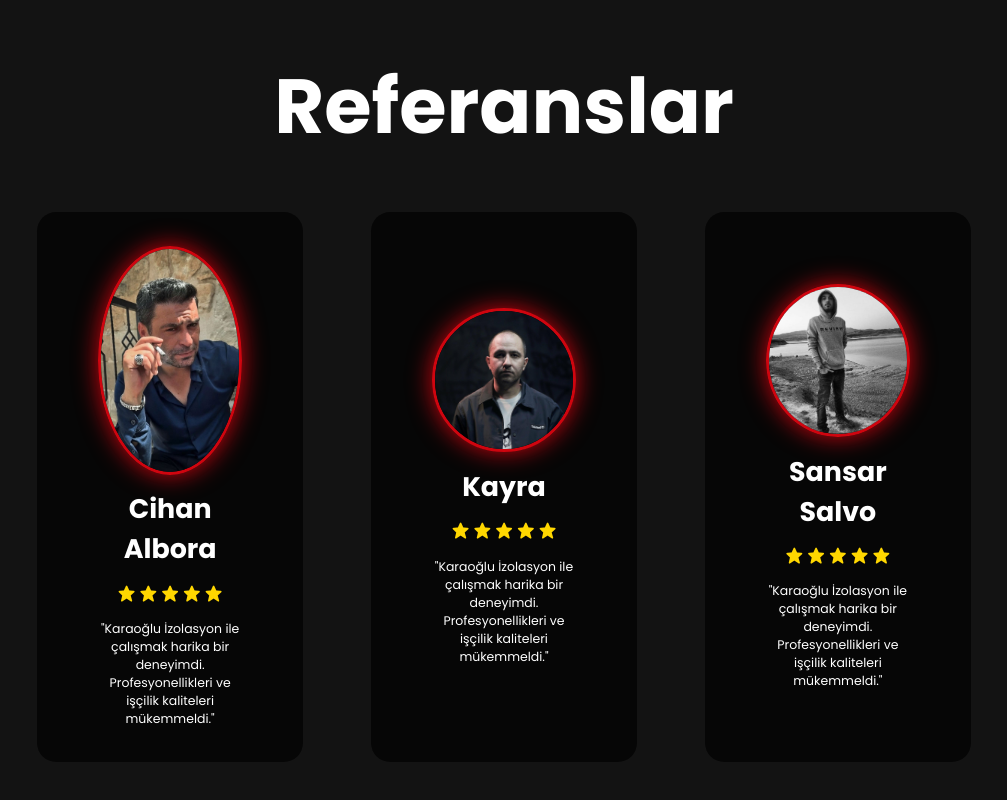
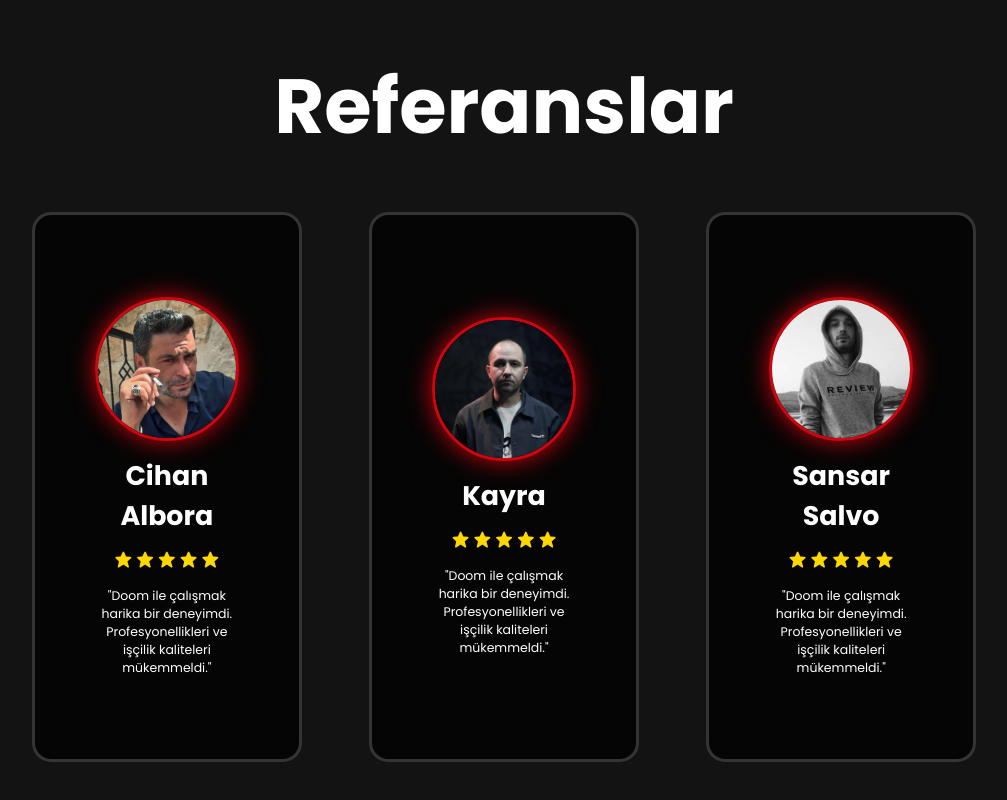
Before and after one commit to umutfr/Karaoglu-Izolasyon-Web-Site, a website: page index.html in a window 1280 px wide. Shown: the part 3284-4084 px from the top of the page, without its empty margins (136-1143 px from the left). Drawn offline with nearby package versions, Linux system fonts and the light colour scheme.

Commit message:
Referans ve fotograf duzenlemeleri

```diff
--- a/index.html
+++ b/index.html
@@ -149,7 +149,7 @@
 
       <div class="wrapper">
         <div class="testimonial-item">
-          <img src="img/cihan.jpg" alt="Karaoglu Gallery Image 1">
+          <img src="img/cihan2.jpg" alt="Karaoglu Gallery Image 1">
           <h2>Cihan Albora</h2>
           <div class="rating">
           <i class='bx  bxs-star'  ></i>
@@ -158,12 +158,12 @@
           <i class='bx  bxs-star'  ></i>
           <i class='bx  bxs-star'  ></i>
         </div>
-        <p> "Karaoğlu İzolasyon ile çalışmak harika bir deneyimdi. Profesyonellikleri ve işçilik kaliteleri
+        <p> "Doom ile çalışmak harika bir deneyimdi. Profesyonellikleri ve işçilik kaliteleri
             mükemmeldi."</p>
       </div>
 
       <div class="testimonial-item">
-          <img src="img/kayra.jpg" alt="Karaoglu Gallery Image 1">
+          <img src="img/kayra.jpg" alt="Karaoglu Gallery Image 2">
           <h2>Kayra</h2>
           <div class="rating">
           <i class='bx  bxs-star'  ></i>
@@ -172,12 +172,12 @@
           <i class='bx  bxs-star'  ></i>
           <i class='bx  bxs-star'  ></i>
         </div>
-        <p> "Karaoğlu İzolasyon ile çalışmak harika bir deneyimdi. Profesyonellikleri ve işçilik kaliteleri
+        <p> "Doom ile çalışmak harika bir deneyimdi. Profesyonellikleri ve işçilik kaliteleri
             mükemmeldi."</p>
       </div>
 
       <div class="testimonial-item">
-          <img src="img/sansar.jpg" alt="Karaoglu Gallery Image 1">
+          <img src="img/sansar2.jpg" alt="Karaoglu Gallery Image 3">
           <h2>Sansar Salvo</h2>
           <div class="rating">
           <i class='bx  bxs-star'  ></i>
@@ -186,7 +186,7 @@
           <i class='bx  bxs-star'  ></i>
           <i class='bx  bxs-star'  ></i>
         </div>
-        <p> "Karaoğlu İzolasyon ile çalışmak harika bir deneyimdi. Profesyonellikleri ve işçilik kaliteleri
+        <p> "Doom ile çalışmak harika bir deneyimdi. Profesyonellikleri ve işçilik kaliteleri
             mükemmeldi."</p>
       </div>
 
--- a/style.css
+++ b/style.css
@@ -433,6 +433,7 @@ section{
 
 .testimonials-box img{
     width: 15rem;
+    height: 15rem;
     border-radius: 50%;
     border: 3px solid var(--main-color);
     box-shadow: 0 0 25px var(--main-color);
@@ -448,6 +449,7 @@ section{
     min-height: 550px;
     max-width: 450px;
     background-color: rgba(0, 0, 0, 0.7);
+    border: 3px solid rgba(238, 238, 238, 0.2);
     border-radius: 2rem;
     margin: 0 2rem;
     padding: 30px 60px;
```
Also changed, not shown: img/cihan2.jpg (added), img/sansar2.jpg (added).
